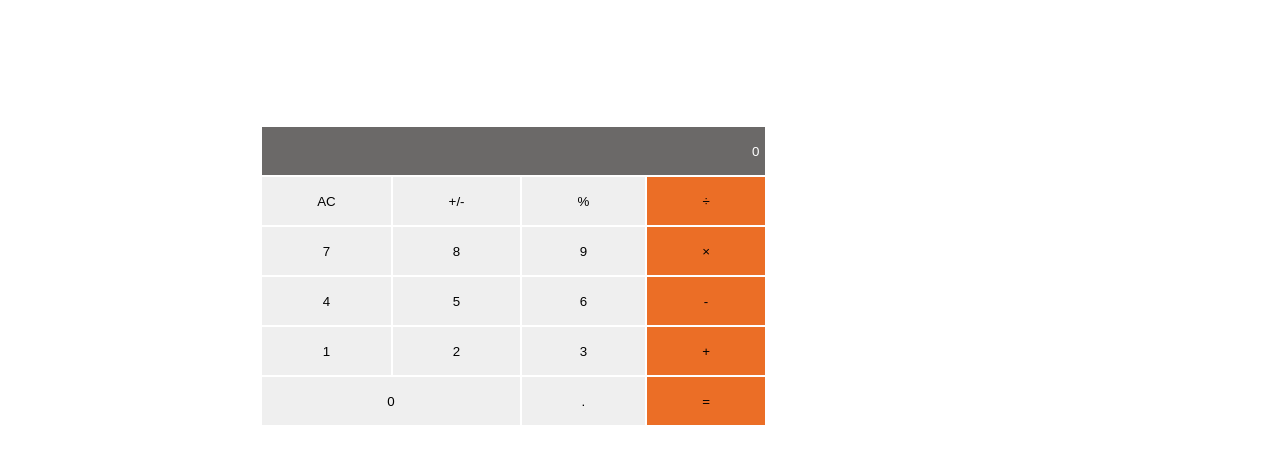
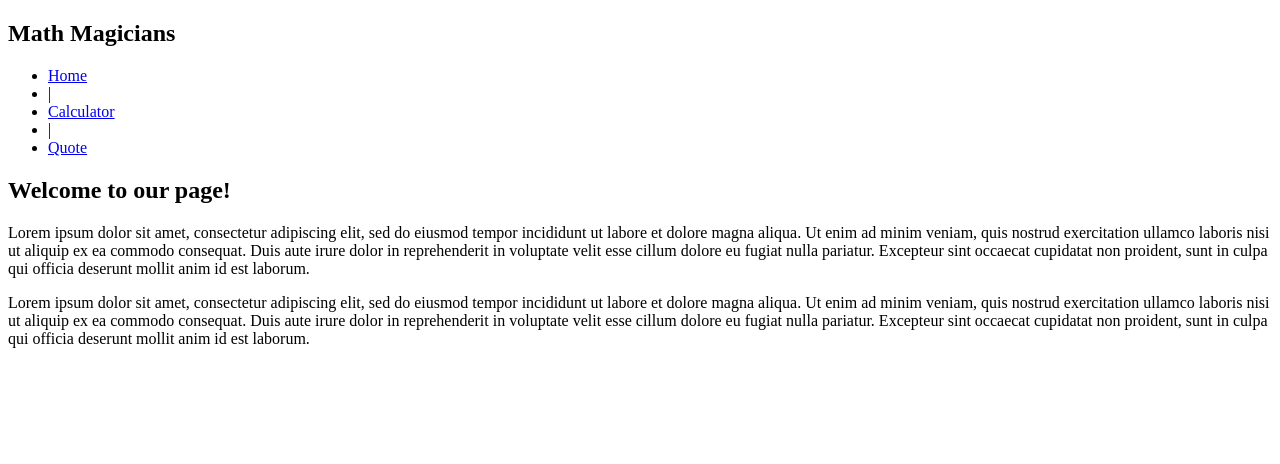
Before and after one commit to Loltolo-Lesapiti/Math-magicians, a React (Create React App) app: page / in a window 1280 px wide. Shown: the top 464 px of the page. Built offline with nearby package versions, Linux system fonts and the light colour scheme.

Commit message:
Update App and the index file

```diff
--- a/src/App.js
+++ b/src/App.js
@@ -1,17 +1,35 @@
-import React from 'react';
-import Calculator from './components/Calculator';
+import React from "react";
+import CalculatorUI from "./pages/CalculatorUI";
+import Home from "./pages/Home";
+import Quote from "./pages/Quotes";
+import { Link, Routes, Route } from "react-router-dom";
 
-export default class App extends React.Component {
-  constructor(props) {
-    super(props);
-    this.state = {};
-  }
-
-  render() {
-    return (
-      <div>
-        <Calculator />
-      </div>
-    );
-  }
-}
+const App = () => {
+  return (
+    // Create the navigation bar of the App
+    <header>
+      <nav>
+        <h1 className="app-title">Math Magicians</h1>
+        <ul className="menu-list">
+          <li>
+            <Link to="/">Home</Link>
+          </li>
+          <li> | </li>
+          <li>
+            <Link to="/calculator">Calculator</Link>
+          </li>
+          <li> | </li>
+          <li>
+            <Link to="/quote">Quote</Link>
+          </li>
+        </ul>
+      </nav>
+      <Routes>
+        <Route path="/" element={<Home />} />
+        <Route path="/calculator" element={<CalculatorUI />} />
+        <Route path="/quote" element={<Quote />} />
+      </Routes>
+    </header>
+  );
+};
+export default App;
--- a/src/index.js
+++ b/src/index.js
@@ -1,11 +1,14 @@
-import React from 'react';
-import ReactDOM from 'react-dom/client';
-import './index.css';
-import App from './App';
+import React from "react";
+import ReactDOM from "react-dom/client";
+import "./index.css";
+import App from "./App";
+import { BrowserRouter as Router } from "react-router-dom";
 
-const root = ReactDOM.createRoot(document.getElementById('root'));
+const root = ReactDOM.createRoot(document.getElementById("root"));
 root.render(
   <React.StrictMode>
-    <App />
-  </React.StrictMode>,
+    <Router>
+      <App />
+    </Router>
+  </React.StrictMode>
 );
```
